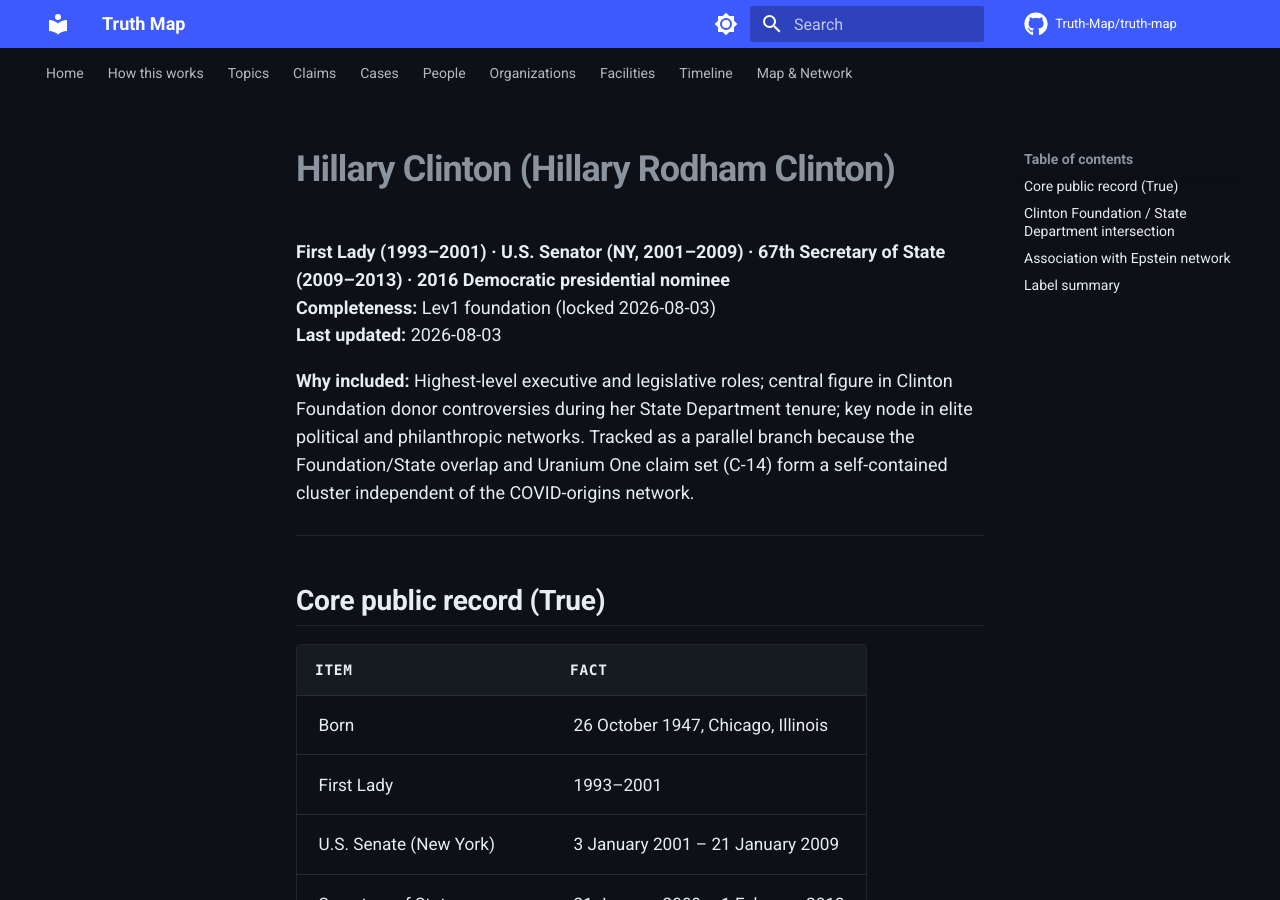
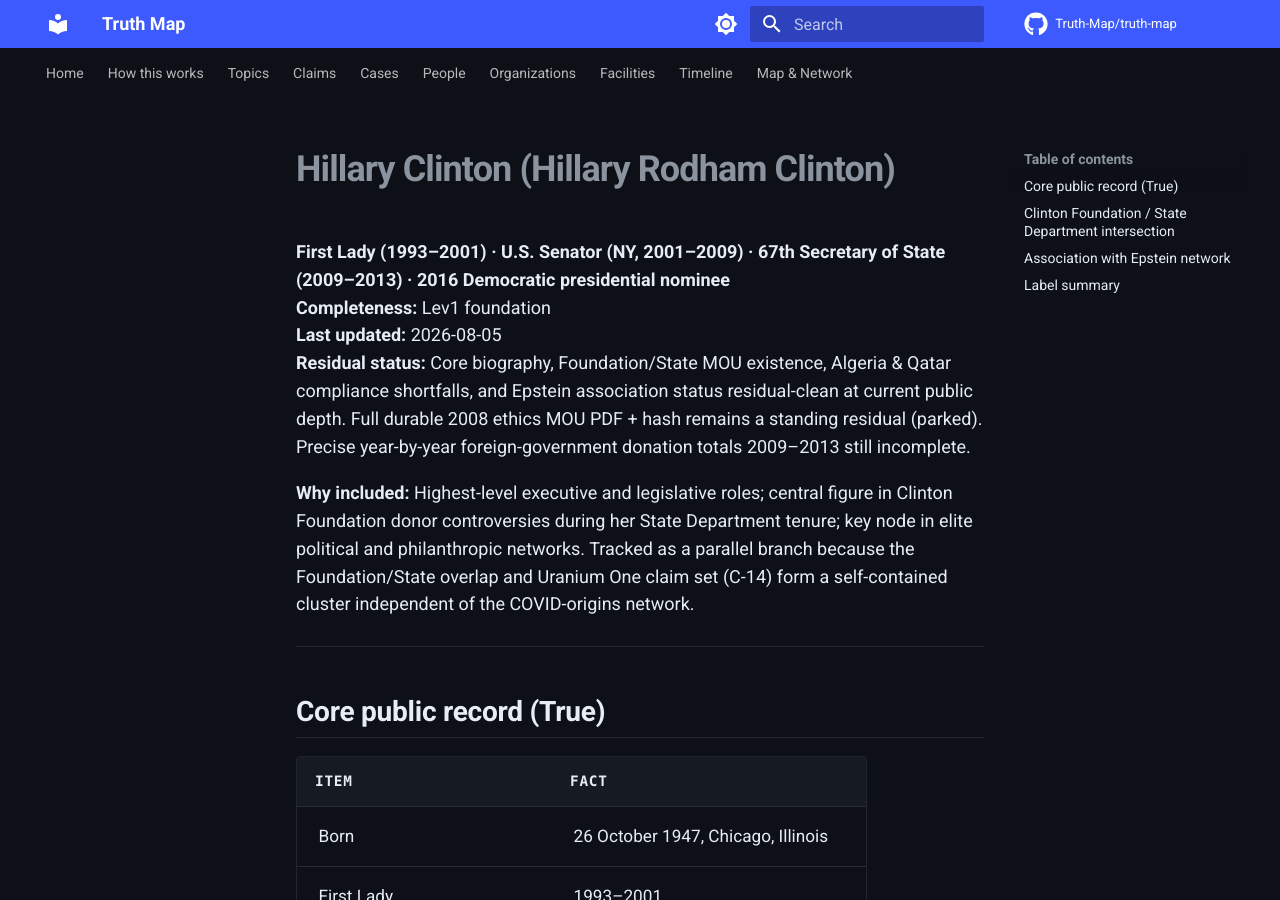
Before and after one commit to BnBCleaners/truth-map, an MkDocs documentation site: the page built from docs/people/hillary-clinton.md, in a window 1280 px wide and 900 px high. Built offline with MkDocs 1.6.1 and Material for MkDocs 9.7.7, drawn with Linux system fonts in a browser that asks for light colours; comment, search, counter and statistics services are not loaded.

Commit message:
Public surface: Hillary Clinton — residual status + Last updated polish (tight-mirror batch 2026-08-05)

```diff
--- a/docs/people/hillary-clinton.md
+++ b/docs/people/hillary-clinton.md
@@ -1,8 +1,9 @@
 # Hillary Clinton (Hillary Rodham Clinton)
 
 **First Lady (1993–2001) · U.S. Senator (NY, 2001–2009) · 67th Secretary of State (2009–2013) · 2016 Democratic presidential nominee**
-**Completeness:** Lev1 foundation (locked 2026-08-03)
-**Last updated:** 2026-08-03
+**Completeness:** Lev1 foundation
+**Last updated:** 2026-08-05
+**Residual status:** Core biography, Foundation/State MOU existence, Algeria & Qatar compliance shortfalls, and Epstein association status residual-clean at current public depth. Full durable 2008 ethics MOU PDF + hash remains a standing residual (parked). Precise year-by-year foreign-government donation totals 2009–2013 still incomplete.
 
 **Why included:** Highest-level executive and legislative roles; central figure in Clinton Foundation donor controversies during her State Department tenure; key node in elite political and philanthropic networks. Tracked as a parallel branch because the Foundation/State overlap and Uranium One claim set (C-14) form a self-contained cluster independent of the COVID-origins network.
 
```
